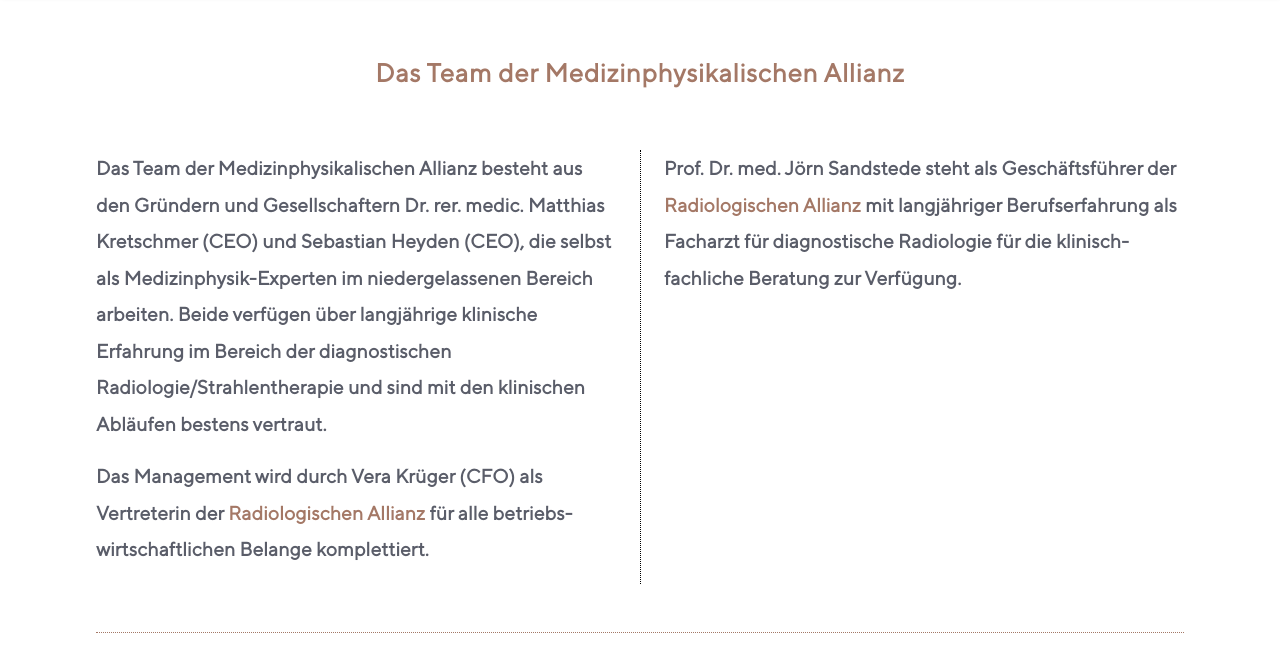
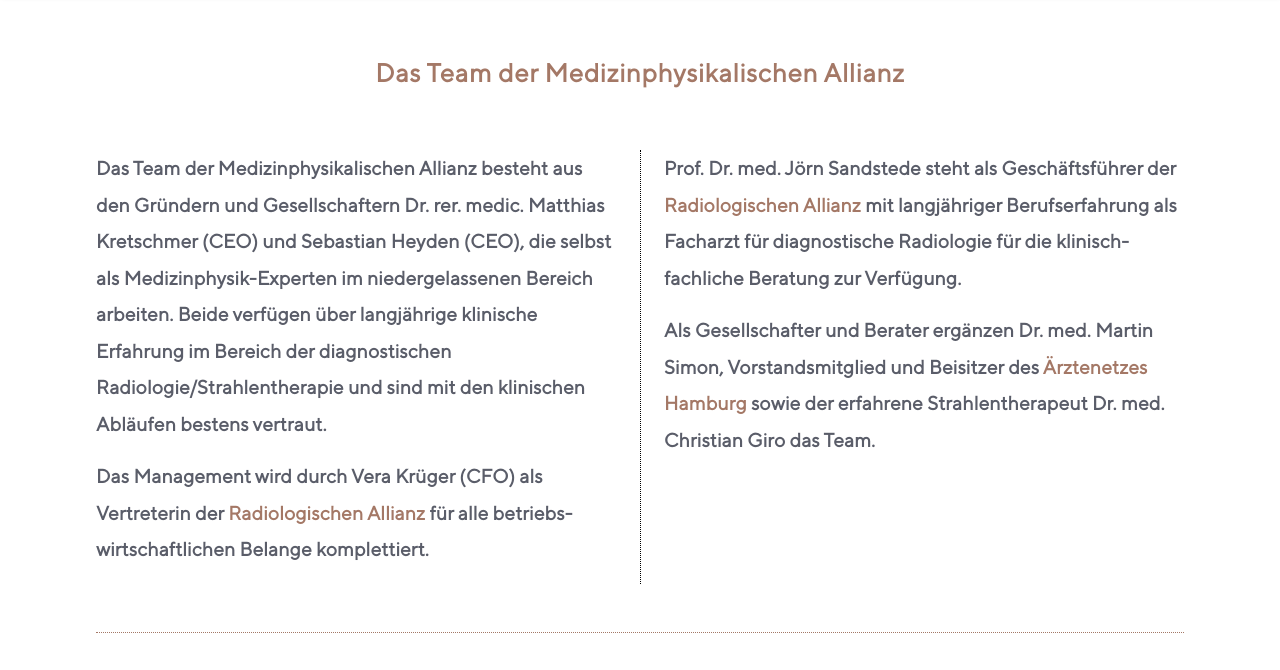
Before and after one commit to chefboes/mpa-site, a plain HTML site: page team.html in a window 1280 px wide. Shown: the part 122-792 px from the top of the page. Drawn offline with Linux system fonts and the light colour scheme.

Commit message:
Ergänzung Team-Einleitungstext

```diff
--- a/team.html
+++ b/team.html
@@ -56,6 +56,7 @@
         <p>
           Prof. Dr. med. Jörn Sandstede steht als Geschäfts­führer der <a href="https://www.radiologische-allianz.de/" class="--textlink" target="_blank">Radio&shy;logischen Allianz</a> mit lang­&shy;jähriger Berufs­&shy;erfahrung als Facharzt für diag&shy;­­nostische Radiologie für die klinisch-fachliche Beratung zur Verfügung.
         </p>
+        <p>Als Gesellschafter und Berater ergänzen Dr. med. Martin Simon, Vorstands&shy;mitglied und Beisitzer des <a href="https://www.aerztenetz-hamburg.de/" class="--textlink" target="_blank">Ärzte&shy;netzes Hamburg</a> sowie der erfahrene Strahlen&shy;therapeut Dr. med. Christian Giro das Team.</p>
       </span>
   </div>
 </div>
```
